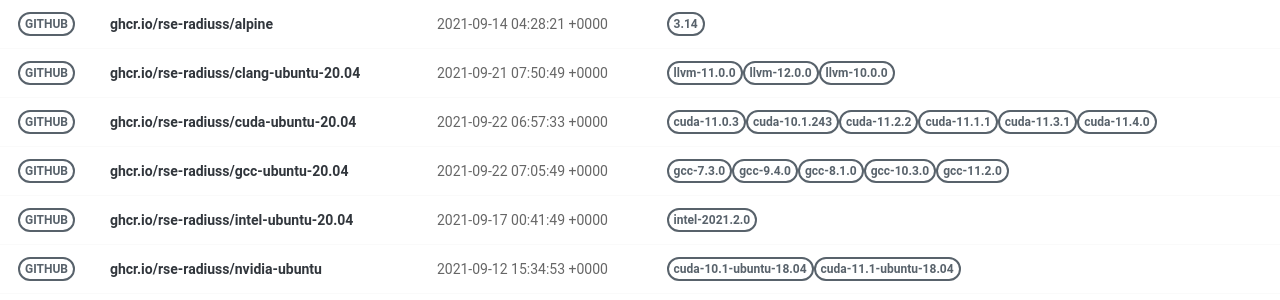
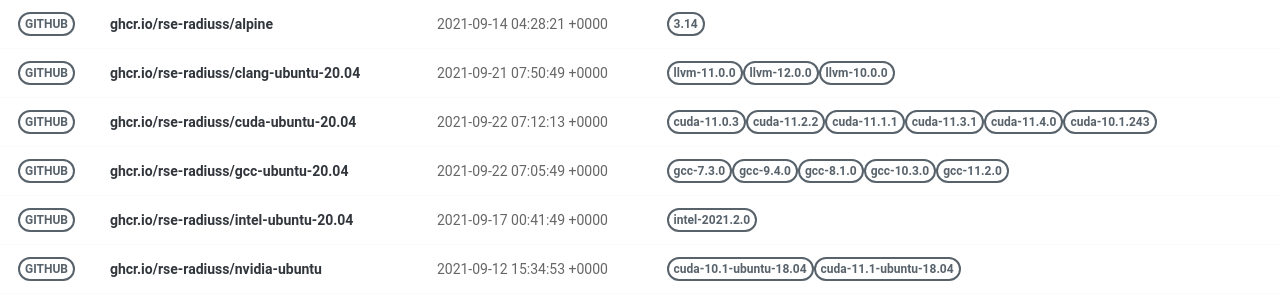
Before and after one commit to rse-ops/docker-images, a Jekyll site: the page built from pages/index.md, in a window 1280 px wide. Shown: the part 130-430 px from the top of the page. Built offline with Jekyll 4.4.1, drawn with Linux system fonts in a browser that asks for light colours; nearby versions of some CDN libraries.

Commit message:
Automated push to update library 2021-09-22

```diff
--- a/_library/ghcr.io-rse-radiuss-cuda-ubuntu-20.04.md
+++ b/_library/ghcr.io-rse-radiuss-cuda-ubuntu-20.04.md
@@ -1,7 +1,7 @@
 ---
 layout: container
 name: ghcr.io/rse-radiuss/cuda-ubuntu-20.04
-updated_at: 2021-09-22 06:57:33.218604
+updated_at: 2021-09-22 07:12:13.899960
 
 
 container_url: https://github.com/orgs/rse-radiuss/packages/container/package/cuda-ubuntu-20.04
```
Also changed, not shown: other parts of _library/ghcr.io-rse-radiuss-cuda-ubuntu-20.04.md (+3 -3 lines).
